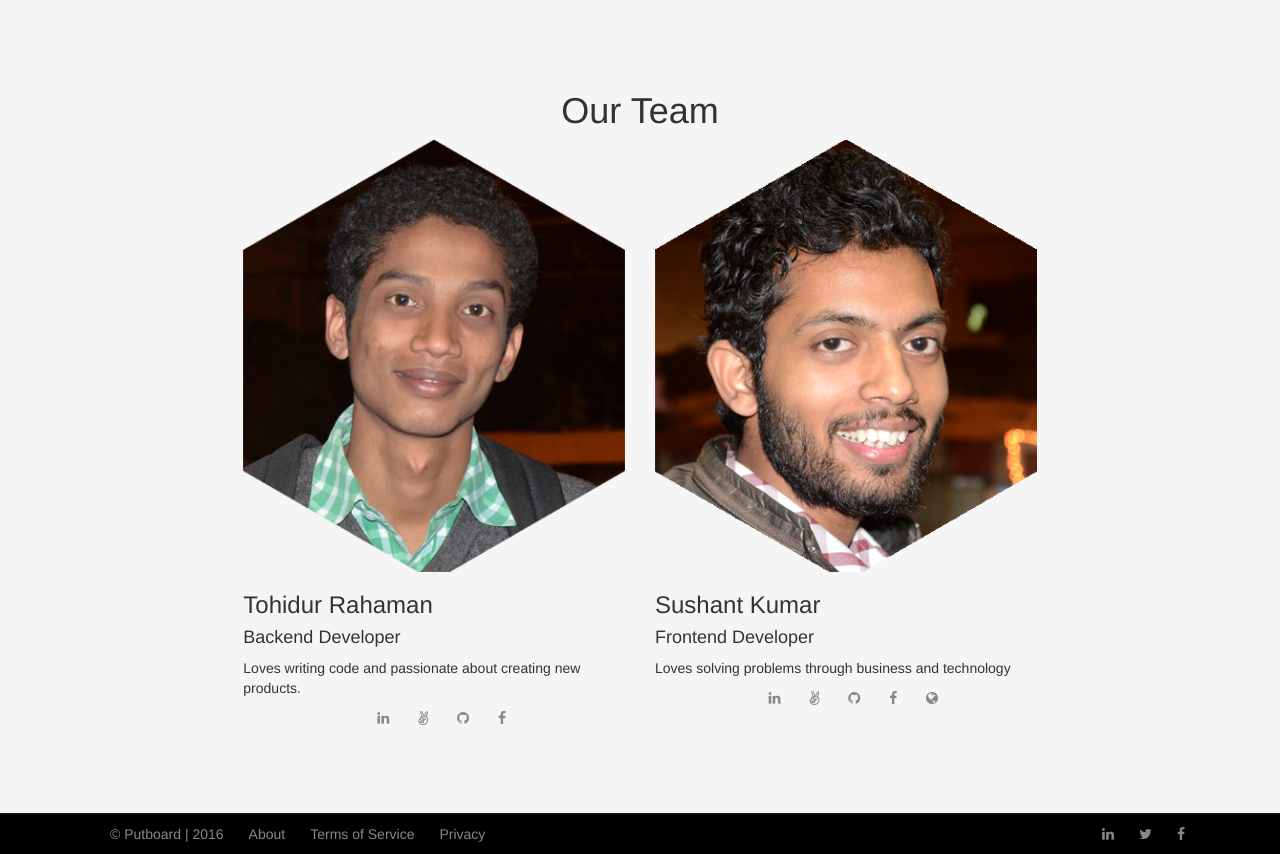
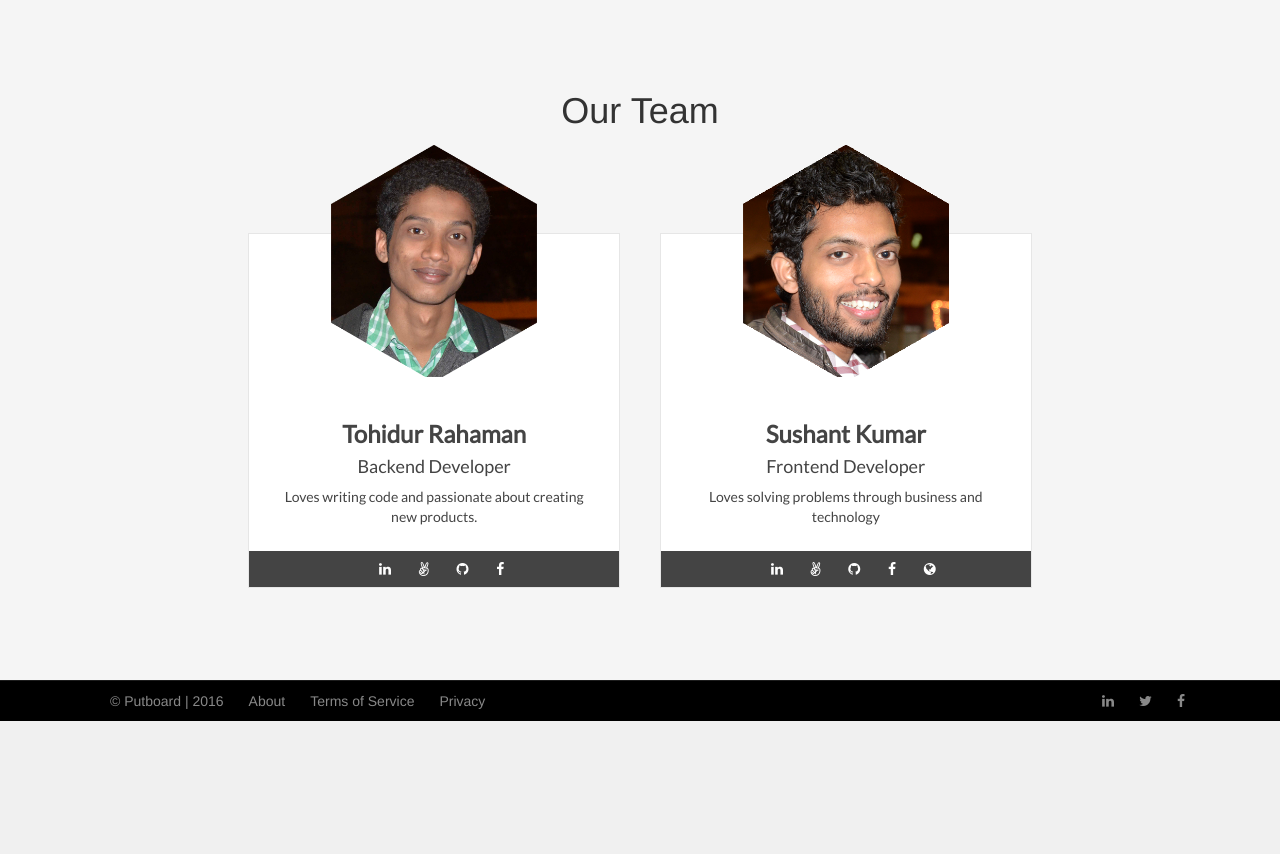
Before and after one commit to tohidur/Putboard, a Django app: page /about in a window 1280 px wide. Shown: the part 232-1086 px from the top of the page. After the commit the page ends 953 px from the top, so only its background shows below. Run offline with Django 3.2, Linux system fonts and the light colour scheme; some libraries are stand-ins or nearby versions.

Commit message:
about page css

```diff
--- a/share/static/css/home.css
+++ b/share/static/css/home.css
@@ -737,6 +737,70 @@
 		color:#fff;
 	}
 
+/*=== About Page ====*/
+.team-card {
+	position: relative;
+    height: 300px;
+    margin: 10% auto;
+    padding: 10px 20px;
+    color: #777;
+}
+.team-card .img-container {
+    position: absolute;
+    top: -26%;
+    width: 50%;
+    left: 25%;
+    z-index: 9;
+}
+.team-card .img-container img {
+	max-width: 100%;
+}
+.team-card .info {
+	position: relative;
+	padding: 45% 30px 50px;
+    background: #fff;
+    text-align:center;
+    border: 1px solid #e6e6e6;
+    color: #444;
+    font-family: 'Lato','Helvetica','sans-serif';
+}
+.team-card .info .details {
+	padding:10%;
+}
+.team-card .info .name {
+	font-weight: bold;
+}
+.team-card .info .footer-links {
+	position: absolute;
+	width: 100%;
+	bottom: 0;
+	left: 0;
+	text-align: center;
+	padding: 8px;
+	background: #444;
+}
+
+/*=== Home page testimonials ===*/
+.reviews .team-card {
+	padding:10px;
+}
+
+.footer-links ul.profile-links {
+	margin-bottom: 0;
+}
+
+.footer-links ul.profile-links li a {
+	color: #fff;
+}
+
+
+@media (max-width: 900px) {
+	.team-card {
+		width:70%;
+		margin:15% auto 30%;
+		float:none;
+	}
+}
 @media (max-width: 600px) {
 	.feature-content, .feature-img {
 	    padding: 30px;
@@ -746,6 +810,10 @@
 	}
 	.feature-content .details {
 		padding-left:0;
+	}
+    .team-card {
+		width:80%;
+		margin:30% auto 10%;
 	}
 }
 
```
